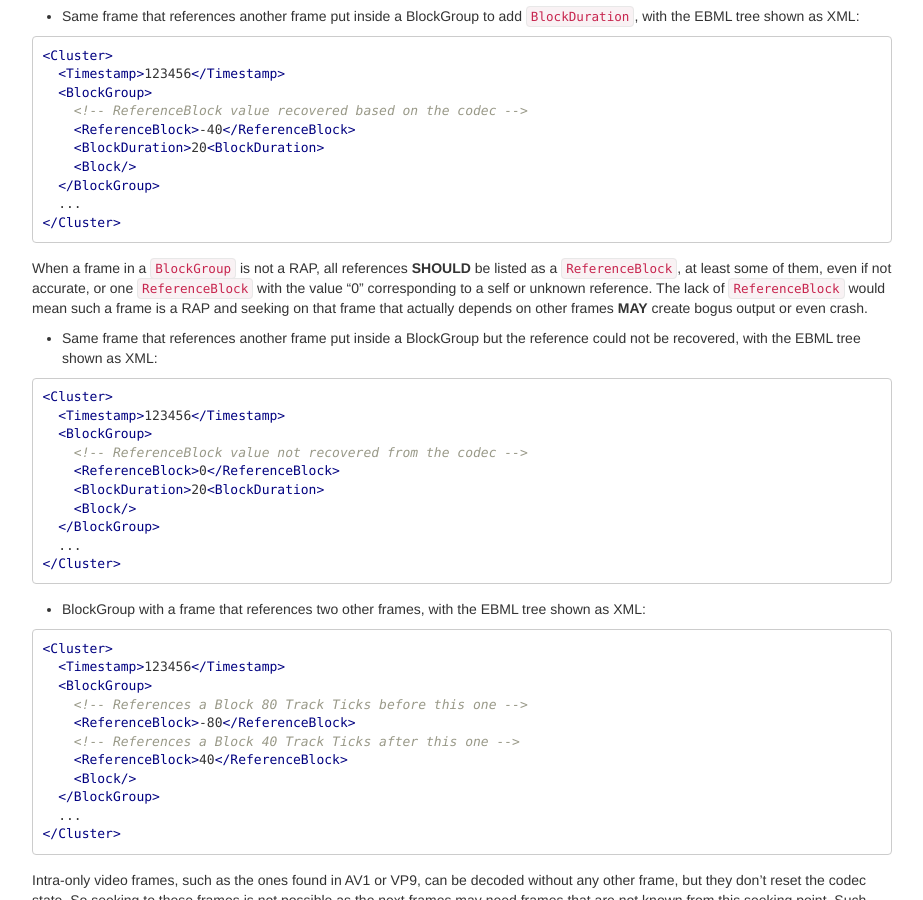
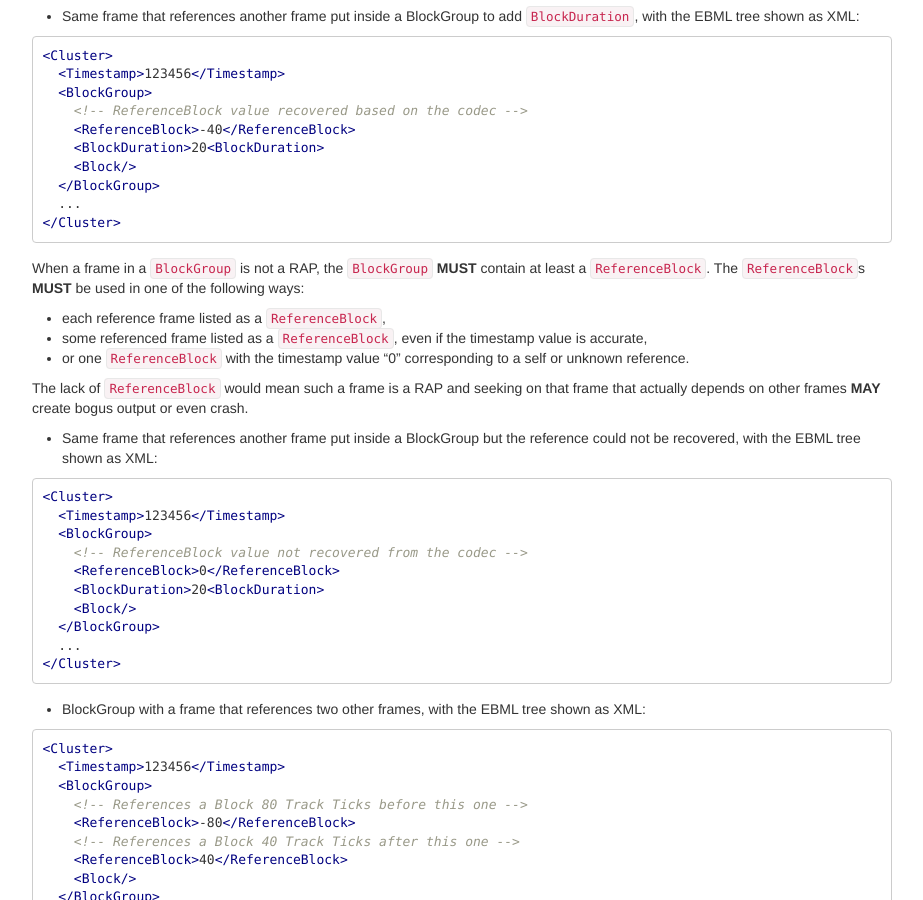
Before and after one commit to ietf-wg-cellar/matroska-specification, a Jekyll site: the page built from notes.md, in a window 1280 px wide and 900 px high, scrolled down 5308 px. Shown: the whole window, without its empty margins (273-1196 px from the left). Built offline with Jekyll 4.4.1, drawn with Linux system fonts in a browser that asks for light colours; our own code applies the rules of GitHub Pages for plain Markdown files.

Commit message:
Make non-RAP ReferenceBlock usage mandatory in BlockGroup
We did not even explain what to do if it's not set.
The listed possibilities are the same as before.

````diff
--- a/notes.md
+++ b/notes.md
@@ -383,8 +383,13 @@ the reference information **SHOULD** be recovered for non-RAP frames.
 </Cluster>
 ```
 
-When a frame in a `BlockGroup` is not a RAP, all references **SHOULD** be listed as a `ReferenceBlock`,
-at least some of them, even if not accurate, or one `ReferenceBlock` with the value "0" corresponding to a self or unknown reference.
+When a frame in a `BlockGroup` is not a RAP, the `BlockGroup` **MUST** contain at least a `ReferenceBlock`.
+The `ReferenceBlock`s **MUST** be used in one of the following ways:
+
+* each reference frame listed as a `ReferenceBlock`,
+* some referenced frame listed as a `ReferenceBlock`, even if the timestamp value is accurate,
+* or one `ReferenceBlock` with the timestamp value "0" corresponding to a self or unknown reference.
+
 The lack of `ReferenceBlock` would mean such a frame is a RAP and seeking on that
 frame that actually depends on other frames **MAY** create bogus output or even crash.
 
````
